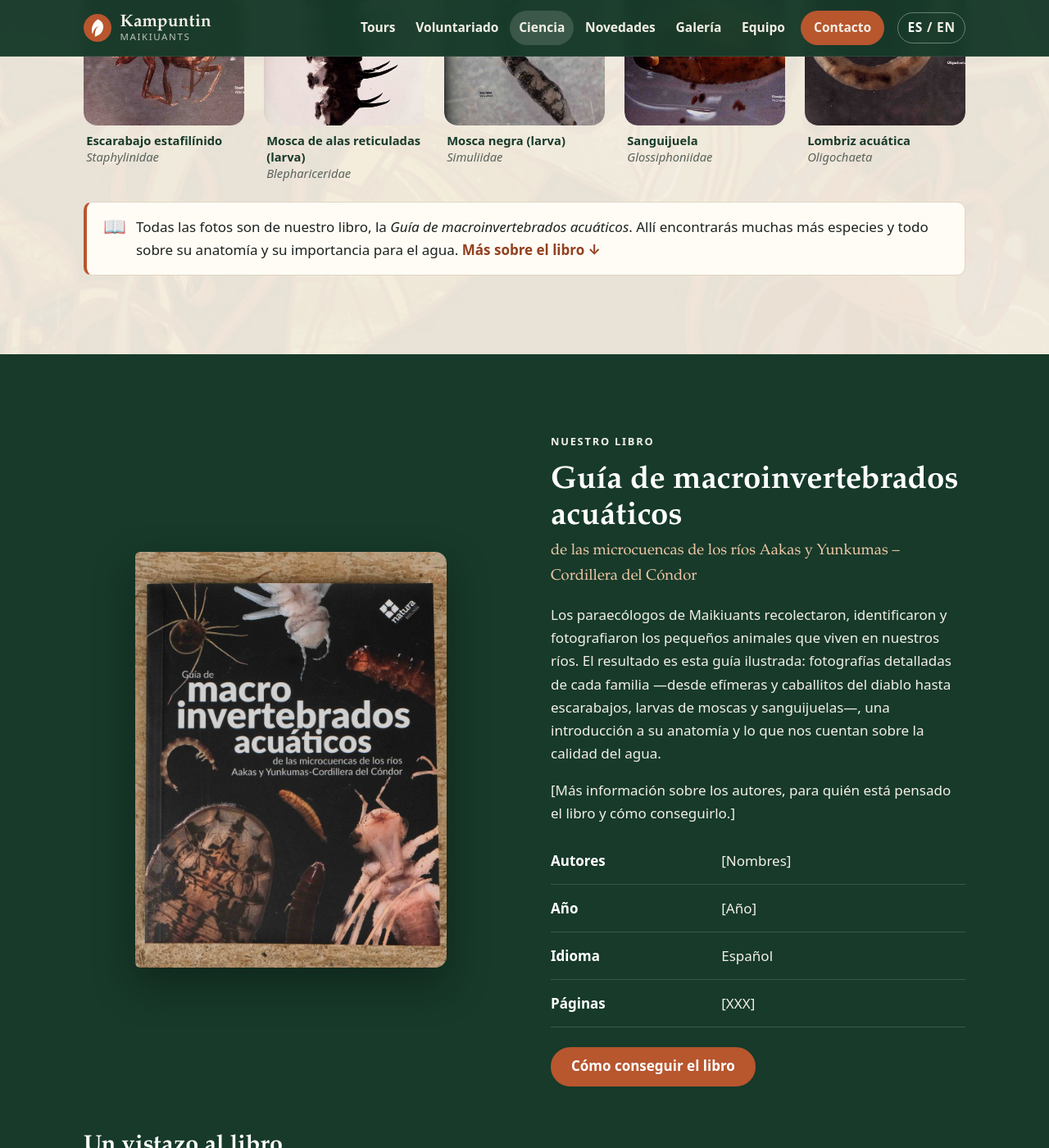
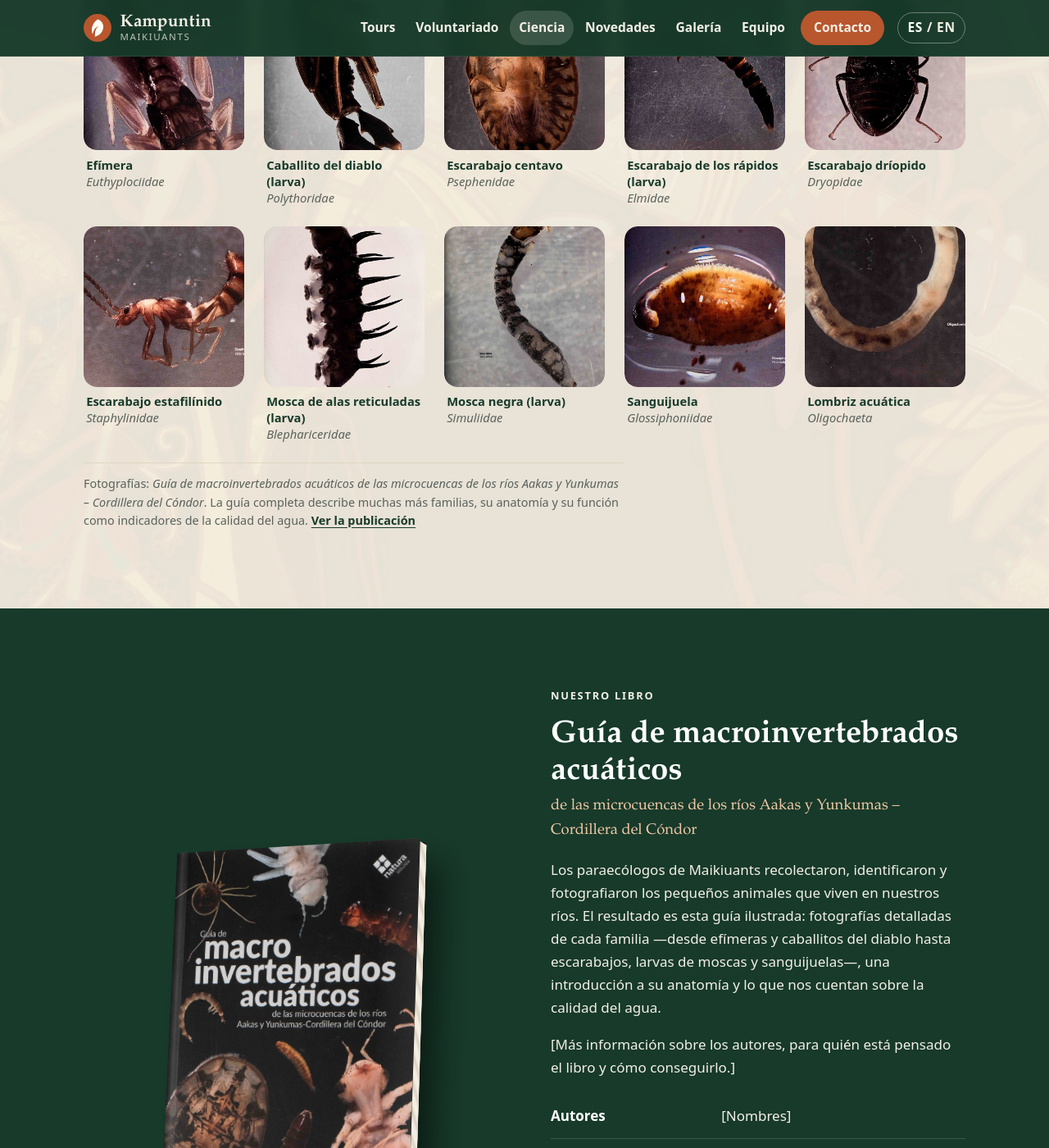
Before and after one commit to Kampuntin-Maikiuants/Kampuntin-Maikiuants.github.io, a Jekyll site: the page built from pages/es/science.html, in a window 1280 px wide and 1400 px high, scrolled down 5939 px. Shown: the whole window at 82% size. Built offline with Jekyll 4.4.1, drawn with Linux system fonts in a browser that asks for light colours; some of the changed text lies outside the part shown.

Commit message:
Details in science tab + different fade on main page

```diff
--- a/_data/en/science.yml
+++ b/_data/en/science.yml
@@ -64,7 +64,7 @@
 
 field:
   title: Fieldwork
-  video: "Watch the video: mapping land use and vegetation cover (3:23 min)"
+  video: true            # shows the first video from _data/videos.yml
   photos:
     - { image: /assets/img/fotos/ciencia-rio.jpg, alt: Searching for aquatic animals in the river }
     - { image: /assets/img/fotos/ciencia-muestras.jpg, alt: Sorting samples by the river }
@@ -128,9 +128,10 @@
       Because they react quickly to pollution, they help us understand water quality and detect
       any change straight away – for example in nearby rivers affected by mining.
     book_note: >-
-      All photos are from our book, the *Guía de macroinvertebrados acuáticos*. There you'll find
-      many more species and everything about their anatomy and what they mean for the water.
-    book_link: More about the book
+      Photographs: *Guía de macroinvertebrados acuáticos de las microcuencas de los ríos Aakas y
+      Yunkumas – Cordillera del Cóndor*. The full guide describes many more families, their anatomy
+      and their role as indicators of water quality.
+    book_link: View the publication
     groups:          # Fotos aus dem Buch
       - { name: "Mayfly", latin: Euthyplociidae, image: /assets/img/libro/euthyplociidae.jpg }
       - { name: "Damselfly (larva)", latin: Polythoridae, image: /assets/img/libro/polythoridae.jpg }
@@ -148,7 +149,7 @@
   eyebrow: Our book
   title: Guía de macroinvertebrados acuáticos
   subtitle: "Guide to the aquatic macroinvertebrates of the Aakas and Yunkumas river micro-basins – Cordillera del Cóndor"
-  cover: "/assets/img/libro/portada.jpg"
+  cover: "/assets/img/libro/portada-recortada.jpg"
   cover_alt: Cover of the guide to the aquatic macroinvertebrates of the Aakas and Yunkumas rivers
   text: |-
     The para-ecologists of Maikiuants collected, identified and photographed the small animals
--- a/_data/es/science.yml
+++ b/_data/es/science.yml
@@ -65,7 +65,7 @@
 
 field:
   title: Trabajo de campo
-  video: "Ver el video: Caracterización de la cobertura de uso de suelo (3:23 min)"
+  video: true            # zeigt das erste Video aus _data/videos.yml
   photos:
     - { image: /assets/img/fotos/ciencia-rio.jpg, alt: Búsqueda de animales acuáticos en el río }
     - { image: /assets/img/fotos/ciencia-muestras.jpg, alt: Clasificando muestras junto al río }
@@ -131,9 +131,10 @@
       detectar enseguida cualquier alteración – por ejemplo en ríos cercanos afectados por la
       actividad minera.
     book_note: >-
-      Todas las fotos son de nuestro libro, la *Guía de macroinvertebrados acuáticos*. Allí
-      encontrarás muchas más especies y todo sobre su anatomía y su importancia para el agua.
-    book_link: Más sobre el libro
+      Fotografías: *Guía de macroinvertebrados acuáticos de las microcuencas de los ríos Aakas y
+      Yunkumas – Cordillera del Cóndor*. La guía completa describe muchas más familias, su anatomía
+      y su función como indicadores de la calidad del agua.
+    book_link: Ver la publicación
     groups:          # Fotos aus dem Buch
       - { name: "Efímera", latin: Euthyplociidae, image: /assets/img/libro/euthyplociidae.jpg }
       - { name: "Caballito del diablo (larva)", latin: Polythoridae, image: /assets/img/libro/polythoridae.jpg }
@@ -151,7 +152,7 @@
   eyebrow: Nuestro libro
   title: Guía de macroinvertebrados acuáticos
   subtitle: de las microcuencas de los ríos Aakas y Yunkumas – Cordillera del Cóndor
-  cover: "/assets/img/libro/portada.jpg"
+  cover: "/assets/img/libro/portada-recortada.jpg"
   cover_alt: Portada de la Guía de macroinvertebrados acuáticos de los ríos Aakas y Yunkumas
   text: |-
     Los paraecólogos de Maikiuants recolectaron, identificaron y fotografiaron los pequeños
--- a/_layouts/science.html
+++ b/_layouts/science.html
@@ -31,9 +31,18 @@
     </div>
     <h3 class="subsection-title subsection">{{ t.field.title }}</h3>
     {% include photo-grid.html photos=t.field.photos group="campo" %}
-    {%- if t.field.video %}
-      {%- assign gallery_page = site.pages | where: "ref", "gallery" | where: "lang", page.lang | first %}
-    <p class="video-link"><a class="link-arrow" href="{{ gallery_page.url | relative_url }}#videos"><span aria-hidden="true">▶</span> {{ t.field.video }} →</a></p>
+    {%- assign sv = site.data.videos | first %}
+    {%- if t.field.video and sv.file %}
+    <div class="science-video subsection">
+      <video controls preload="none" playsinline{% if sv.poster %} poster="{{ sv.poster | relative_url }}"{% endif %} aria-label="{{ sv.title[page.lang] | escape }}">
+        <source src="{{ sv.file | relative_url }}" type="video/mp4">
+      </video>
+      <div>
+        <p class="eyebrow eyebrow--dark">Video · 3:23 min</p>
+        <h3 class="subsection-title">{{ sv.title[page.lang] }}</h3>
+        <p>{{ sv.text[page.lang] }}</p>
+      </div>
+    </div>
     {%- endif %}
   </div>
 </section>
@@ -96,10 +105,9 @@
       {%- endfor %}
     </div>
     {%- if a.river.book_note %}
-    <p class="book-note">
-      <span aria-hidden="true">📖</span>
-      <span>{{ a.river.book_note | markdownify | remove: "<p>" | remove: "</p>" | strip }}
-      <a class="link-arrow" href="#libro">{{ a.river.book_link }} ↓</a></span>
+    <p class="source-note">
+      {{ a.river.book_note | markdownify | remove: "<p>" | remove: "</p>" | strip }}
+      <a href="#libro">{{ a.river.book_link }}</a>
     </p>
     {%- endif %}
   </div>
@@ -109,9 +117,17 @@
 {%- assign book_url = b.button.url | default: contact_page.url %}
 <section class="section section--forest" id="libro">
   <div class="container split split--media book">
-    <a class="book__cover-link" href="{{ b.cover | relative_url }}" data-lightbox data-album="libro" data-caption="{{ b.title | escape }}">
-      {% include media.html src=b.cover alt=b.cover_alt class="book__cover" %}
+    {%- if b.cover and b.cover != "" %}
+    <a class="book3d" href="{{ b.cover | relative_url }}" data-lightbox data-album="libro" data-caption="{{ b.title | escape }}">
+      <span class="book3d__inner">
+        <span class="book3d__back" aria-hidden="true"></span>
+        <span class="book3d__pages" aria-hidden="true"></span>
+        <img class="book3d__cover" src="{{ b.cover | relative_url }}" alt="{{ b.cover_alt | escape }}" loading="lazy">
+      </span>
     </a>
+    {%- else %}
+    {% include media.html alt=b.cover_alt class="book__cover" %}
+    {%- endif %}
     <div class="prose">
       <p class="eyebrow">{{ b.eyebrow }}</p>
       <h2 class="section-title">{{ b.title }}</h2>
--- a/assets/css/style.css
+++ b/assets/css/style.css
@@ -523,9 +523,23 @@
 
 /* ---------- Buch ---------- */
 .book { align-items: center; }
-.book-note { display: flex; gap: .75rem; align-items: flex-start; margin: 1.5rem 0 0; padding: 1rem 1.25rem; background: var(--paper); border: 1px solid var(--line); border-left: 4px solid var(--clay); border-radius: var(--radius-sm); }
-.book-note > span:first-child { font-size: 1.4rem; line-height: 1.2; }
-.book-note .link-arrow { white-space: nowrap; }
+/* Quellenangabe unter den Flusstier-Fotos */
+.source-note { margin: 1.5rem 0 0; padding-top: .9rem; border-top: 1px solid var(--line); font-size: .9rem; line-height: 1.55; color: var(--muted); max-width: 80ch; }
+.source-note a { color: var(--forest); font-weight: 600; }
+/* Buch in 3D – nutzt das echte Cover */
+.book3d { --d: 22px; display: block; justify-self: center; width: min(72vw, 330px); perspective: 1600px; }
+.book3d__inner { position: relative; display: block; aspect-ratio: 1000 / 1245; transform-style: preserve-3d;
+  transform: rotateY(-26deg) rotateX(5deg); transition: transform .6s ease; }
+.book3d:hover .book3d__inner, .book3d:focus-visible .book3d__inner { transform: rotateY(-10deg) rotateX(2deg); }
+.book3d__cover { position: absolute; inset: 0; width: 100%; height: 100%; object-fit: cover; border-radius: 2px 5px 5px 2px;
+  transform: translateZ(calc(var(--d) / 2)); box-shadow: inset 6px 0 10px rgb(255 255 255 / .08); }
+.book3d__inner::after { content: ""; position: absolute; inset: 0; transform: translateZ(calc(var(--d) / 2 + .5px)); border-radius: 2px 5px 5px 2px; pointer-events: none;
+  background: linear-gradient(90deg, rgb(0 0 0 / .35) 0, rgb(255 255 255 / .12) 2.5%, transparent 6%, transparent 85%, rgb(255 255 255 / .08) 100%); }
+.book3d__back { position: absolute; inset: 0; background: #121212; border-radius: 2px 5px 5px 2px; transform: translateZ(calc(var(--d) / -2));
+  box-shadow: 18px 26px 40px rgb(0 0 0 / .55); }
+.book3d__pages { position: absolute; top: 4px; bottom: 4px; right: calc(var(--d) / -2); width: var(--d); transform: rotateY(90deg);
+  background: repeating-linear-gradient(90deg, #f3eee2 0 2px, #d9d2c2 2px 3px); }
+@media (prefers-reduced-motion: reduce) { .book3d__inner { transition: none; } }
 .book__cover-link { justify-self: center; display: block; }
 .book__subtitle { font-family: var(--font-serif); font-size: 1.15rem; color: #f0c7a4 !important; margin-top: -.25rem; }
 .book__pages { margin-top: clamp(2.5rem, 5vw, 3.5rem); }
@@ -677,9 +691,14 @@
 .feed-post__text:has(details[open]) .feed-post__short { display: none; }
 .feed-post__link { font-size: .92rem; }
 
+/* ---------- Video auf der Wissenschaftsseite ---------- */
+.science-video { display: grid; gap: clamp(1.25rem, 3vw, 2.5rem); align-items: center; }
+@media (min-width: 860px) { .science-video { grid-template-columns: 1.5fr 1fr; } }
+.science-video video { width: 100%; height: auto; border-radius: var(--radius); background: #000; box-shadow: var(--shadow); }
+.science-video p:last-child { margin-bottom: 0; color: var(--muted); }
+.eyebrow--dark { color: var(--clay); margin-bottom: .5rem; }
+
 /* ---------- Videos (Galerie) ---------- */
-.video-link { margin: 1.25rem 0 0; }
-.video-link span { display: inline-grid; place-items: center; width: 1.8rem; height: 1.8rem; margin-right: .4rem; border-radius: 50%; background: var(--clay); color: #fff; font-size: .7rem; vertical-align: middle; }
 .videos { display: grid; gap: 2rem; grid-template-columns: repeat(auto-fill, minmax(min(100%, 520px), 1fr)); }
 .video-item { margin: 0; }
 .video-item video { width: 100%; height: auto; border-radius: var(--radius); background: #000; box-shadow: var(--shadow); }
```
Also changed, not shown: _data/en/home.yml (+0 -12 lines), _data/es/home.yml (+0 -12 lines), assets/img/libro/portada-recortada.jpg (added).
